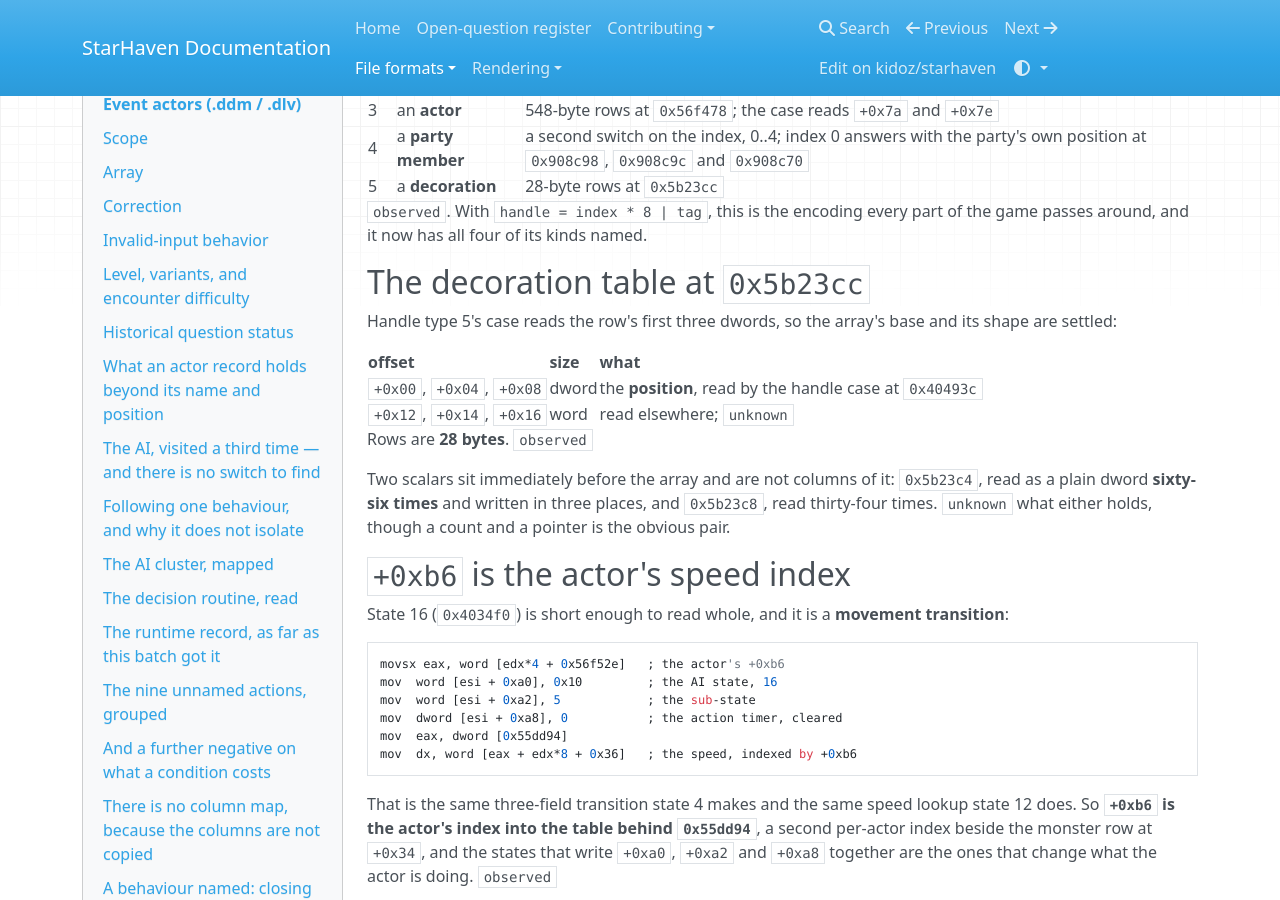
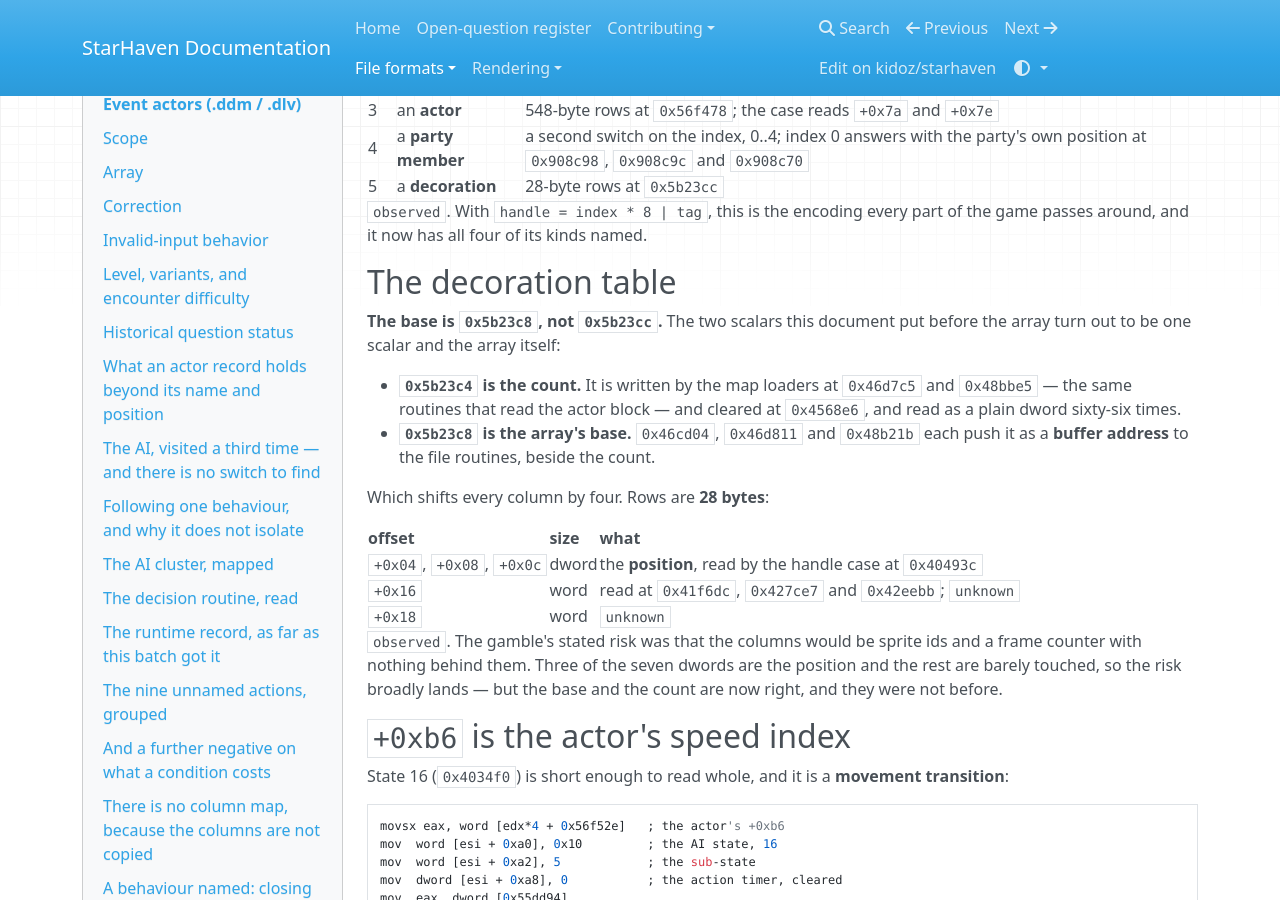
Before and after one commit to kidoz/starhaven, an MkDocs documentation site: the page built from docs/formats/event-actors.md, in a window 1280 px wide and 900 px high, scrolled down 18481 px. Built offline with MkDocs 1.6.1, drawn with Linux system fonts in a browser that asks for light colours; nearby versions of some CDN libraries; some of the changed text lies outside the part shown.

Commit message:
Correct the decoration table's base and name its count

```diff
--- a/docs/formats/event-actors.md
+++ b/docs/formats/event-actors.md
@@ -1009,22 +1009,29 @@ The four tags name the game's whole object space:
 `observed`. With `handle = index * 8 | tag`, this is the encoding every part of
 the game passes around, and it now has all four of its kinds named.
 
-## The decoration table at `0x5b23cc`
+## The decoration table
 
-Handle type 5's case reads the row's first three dwords, so the array's base
-and its shape are settled:
+**The base is `0x5b23c8`, not `0x5b23cc`.** The two scalars this document put
+before the array turn out to be one scalar and the array itself:
+
+- **`0x5b23c4` is the count.** It is written by the map loaders at `0x46d7c5`
+  and `0x48bbe5` — the same routines that read the actor block — and cleared at
+  `0x4568e6`, and read as a plain dword sixty-six times.
+- **`0x5b23c8` is the array's base.** `0x46cd04`, `0x46d811` and `0x48b21b`
+  each push it as a **buffer address** to the file routines, beside the count.
+
+Which shifts every column by four. Rows are **28 bytes**:
 
 | offset | size | what |
 | --- | --- | --- |
-| `+0x00`, `+0x04`, `+0x08` | dword | the **position**, read by the handle case at `0x40493c` |
-| `+0x12`, `+0x14`, `+0x16` | word | read elsewhere; `unknown` |
+| `+0x04`, `+0x08`, `+0x0c` | dword | the **position**, read by the handle case at `0x40493c` |
+| `+0x16` | word | read at `0x41f6dc`, `0x427ce7` and `0x42eebb`; `unknown` |
+| `+0x18` | word | `unknown` |
 
-Rows are **28 bytes**. `observed`
-
-Two scalars sit immediately before the array and are not columns of it:
-`0x5b23c4`, read as a plain dword **sixty-six times** and written in three
-places, and `0x5b23c8`, read thirty-four times. `unknown` what either holds,
-though a count and a pointer is the obvious pair.
+`observed`. The gamble's stated risk was that the columns would be sprite ids
+and a frame counter with nothing behind them. Three of the seven dwords are the
+position and the rest are barely touched, so the risk broadly lands — but the
+base and the count are now right, and they were not before.
 
 ## `+0xb6` is the actor's speed index
 
```
Also changed, not shown: README.md (+9 -0 lines).
